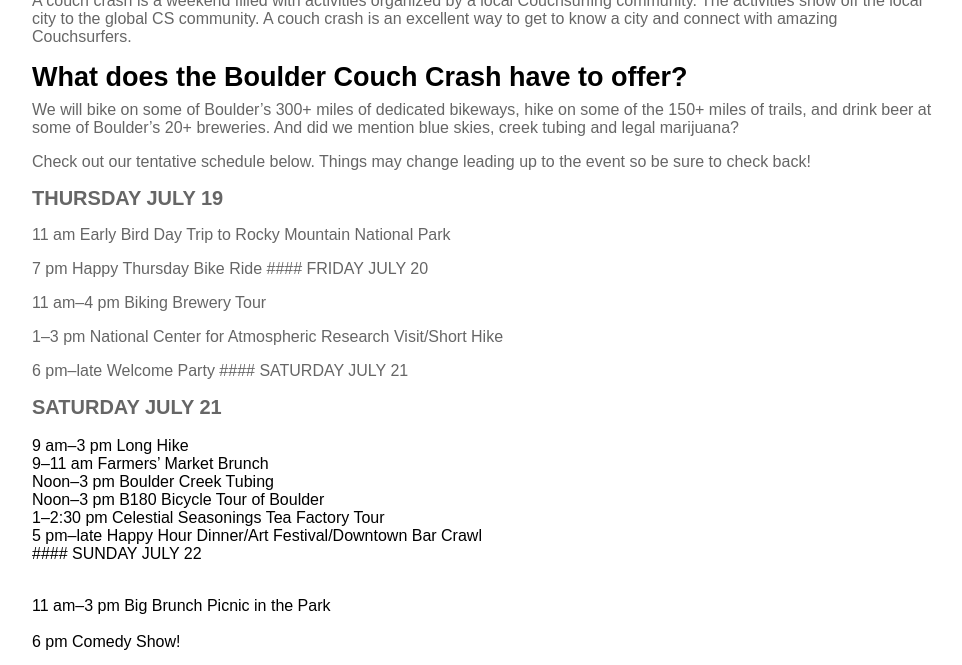
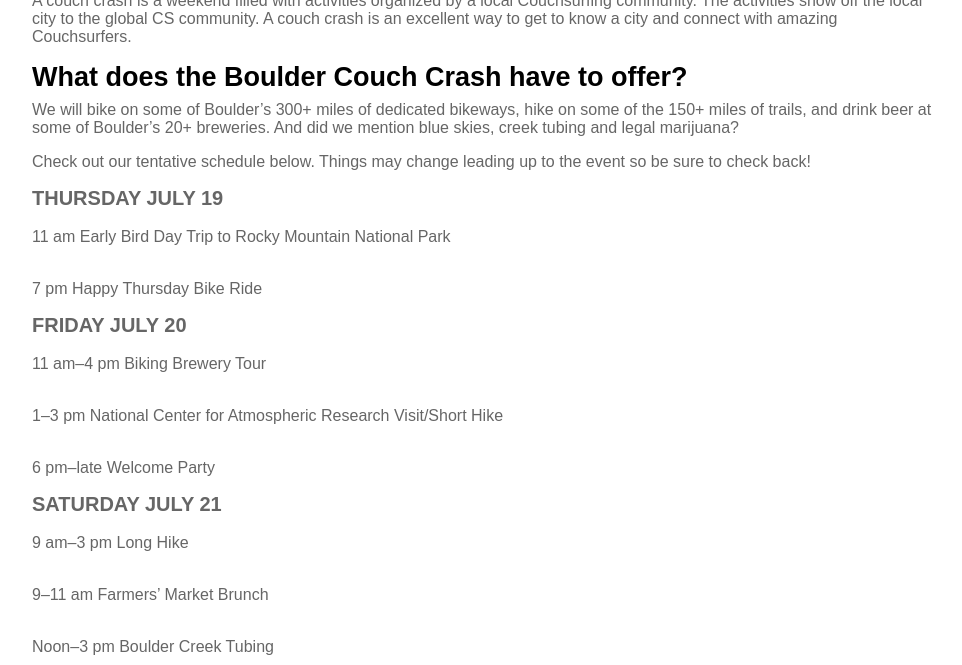
Before and after one commit to spencels/bcc-site, a Jekyll site: the page built from index.md, in a window 1280 px wide and 1400 px high, scrolled down 677 px. Shown: the top 665 px of the window, without its empty margins (158-1120 px from the left). Built offline with Jekyll 4.4.1, drawn with Linux system fonts in a browser that asks for light colours; some of the changed text lies outside the part shown; grey boxes are pictures that could not be loaded.

Commit message:
Update Pages “index”

```diff
--- a/index.md
+++ b/index.md
@@ -16,18 +16,20 @@
 Check out our tentative schedule below. Things may change leading up to the event so be sure to check back!
 
 #### THURSDAY JULY 19
-<p>
-<p>11 am Early Bird Day Trip to Rocky Mountain National Park
-<p>7 pm Happy Thursday Bike Ride
+
+<br>11 am Early Bird Day Trip to Rocky Mountain National Park
+
+<br>7 pm Happy Thursday Bike Ride
 
 #### FRIDAY JULY 20
-<p>
-<p>11 am–4 pm Biking Brewery Tour
-<p>1–3 pm National Center for Atmospheric Research Visit/Short Hike
-<p>6 pm–late Welcome Party
+
+<br>11 am–4 pm Biking Brewery Tour
+
+<br>1–3 pm National Center for Atmospheric Research Visit/Short Hike
+
+<br>6 pm–late Welcome Party
 
 #### SATURDAY JULY 21
-<h4>SATURDAY JULY 21</h4>
 
 <br>9 am–3 pm Long Hike
 
@@ -43,9 +45,7 @@
 <br>
 
 #### SUNDAY JULY 22
-<br>
 <pre>
-
 11 am–3 pm Big Brunch Picnic in the Park
 
 6 pm Comedy Show!
@@ -54,6 +54,8 @@
 
 ### Map of Boulder Couch Crash
 <iframe src="https://www.google.com/maps/d/u/0/embed?mid=1wb84vXpnQJ_ksszm5Zy06ZVPCSmTnh0b" width="640" height="480"></iframe>
+
+<p>
 
 ### When is it?
 
```
